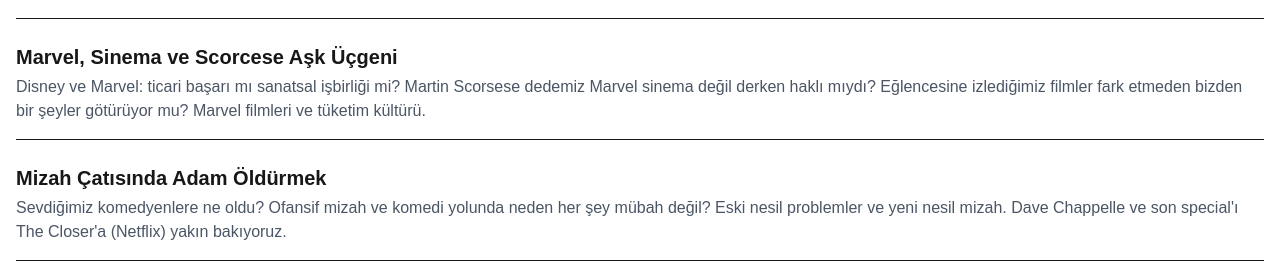
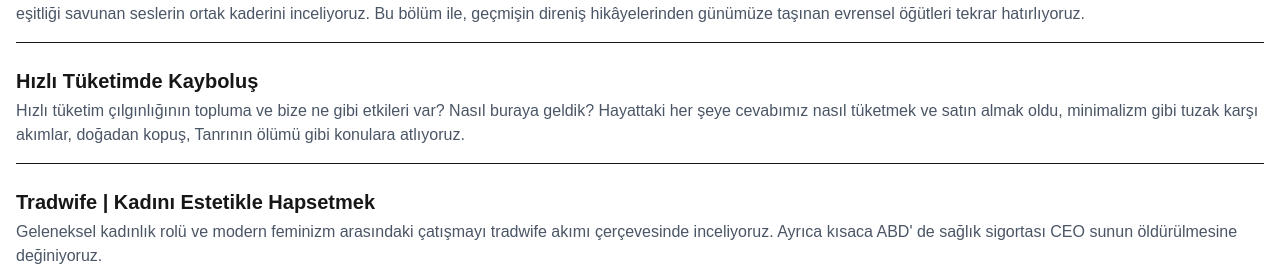
Before and after one commit to ErdagEge/website-aegean, a Next.js app: page /podcast in a window 1280 px wide. Shown: the part 523-800 px from the top of the page. Built offline with nearby package versions, Linux system fonts and the light colour scheme; no server answers.

Commit message:
Reverse podcast episode order

```diff
--- a/src/app/podcast/page.tsx
+++ b/src/app/podcast/page.tsx
@@ -21,7 +21,10 @@
         ></iframe>
       </div>
       <div className="space-y-6">
-        {episodes.map((episode) => (
+        {episodes
+          .slice()
+          .sort((a, b) => b.id - a.id)
+          .map((episode) => (
           <div key={episode.id} className="border-b pb-4">
             <h2 className="text-xl font-semibold mb-1">{episode.title}</h2>
             <p className="text-gray-600 dark:text-gray-300">{episode.description}</p>
```
